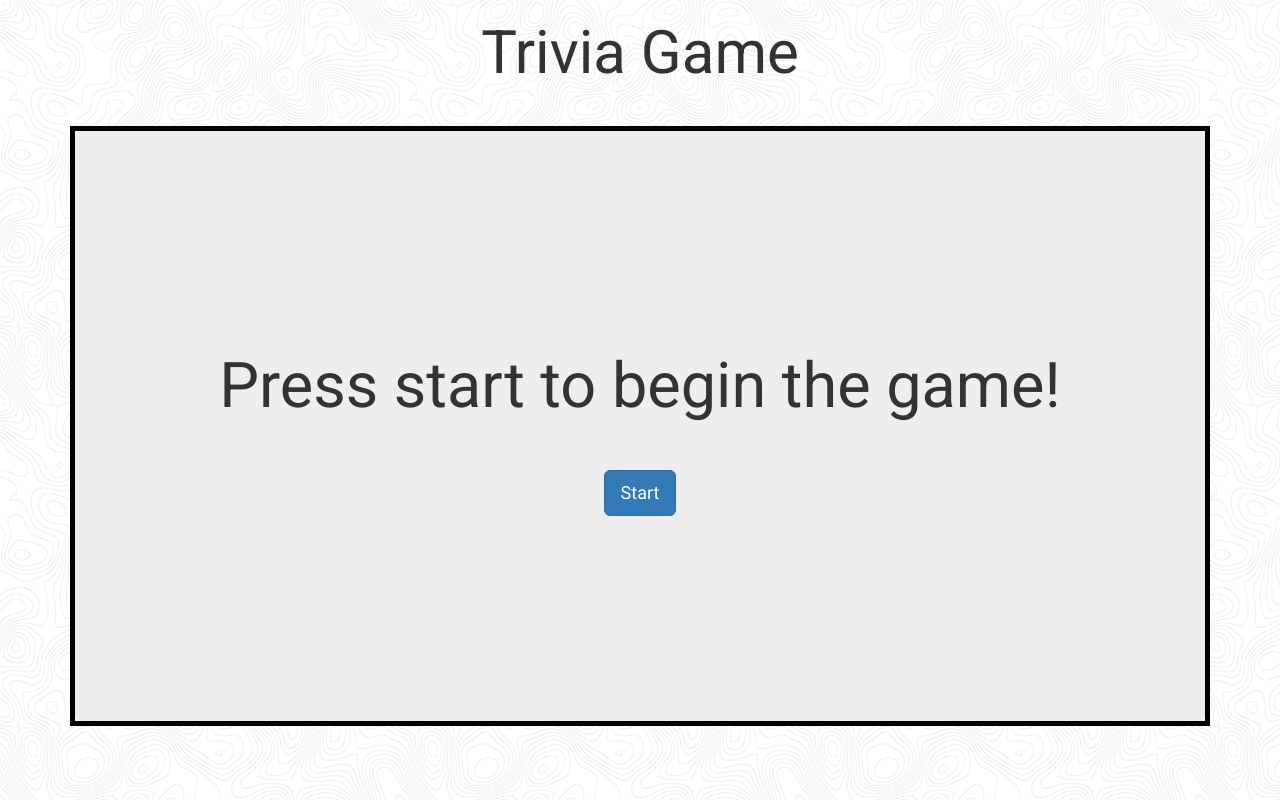
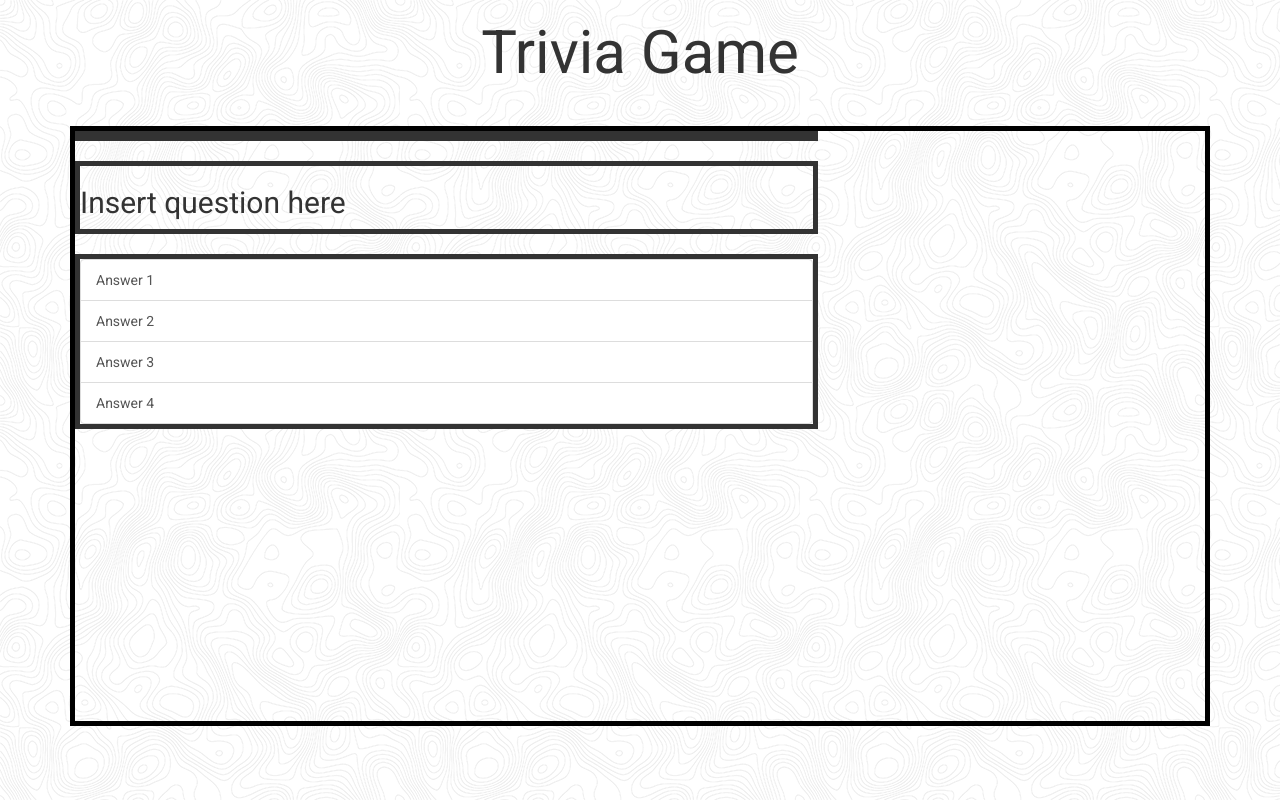
Before and after one commit to jaylesh27/TriviaGame, a plain HTML site: page index.html in a window 1280 px wide. Both pictures are taken after a click on the button "Start". Drawn offline with nearby package versions, Linux system fonts and the light colour scheme.

Commit message:
minor progress

```diff
--- a/assets/css/style.css
+++ b/assets/css/style.css
@@ -30,7 +30,7 @@ h1 {
 	position: relative;
 }
 
-/*#timer-section {
+#timer-section {
 	border-style: solid;
 	border-width: 5px;
 
@@ -46,4 +46,4 @@ h1 {
 	border-style: solid;
 	border-width: 5px;
 
-}*/
+}
--- a/assets/javascript/app.js
+++ b/assets/javascript/app.js
@@ -26,13 +26,11 @@ var triviaGameHTML =
 console.log(triviaGameHTML);
 
  $(".btn").on("click", function() {
- 	//use .replaceWith() to replace the start button class with the HTML in var triviaGameHTML
- 	$("div.third").replaceWith(triviaGameHTML);
+ 	//replace
+ 	$(".trivia-game-content").html(triviaGameHTML);
  });
 
 $(document).ready(function() {
-
-
 
 	//create triviaGame object for the game
 	var triviaGame = {
```
Also changed, not shown: index.html (+0 -39 lines).
